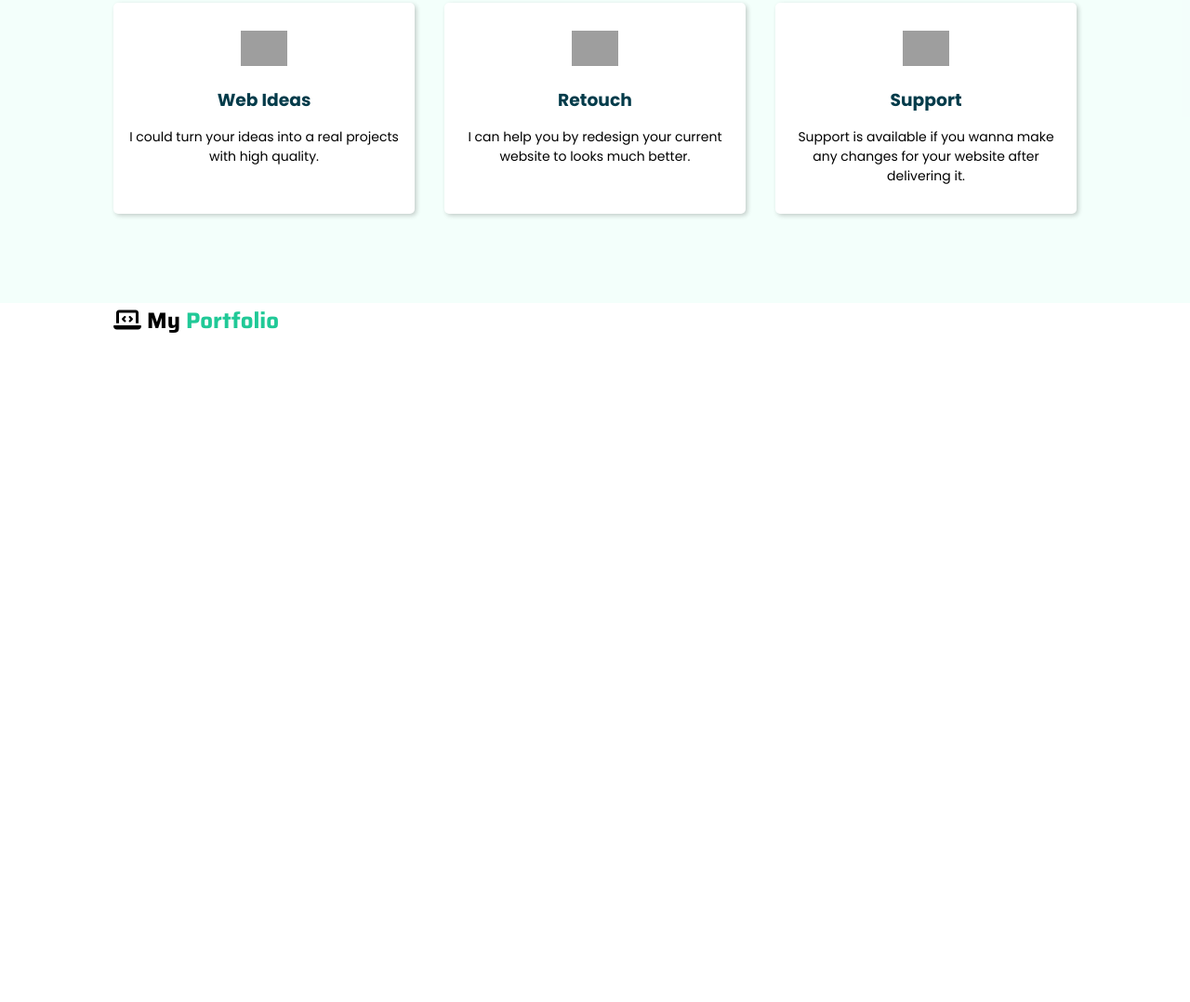
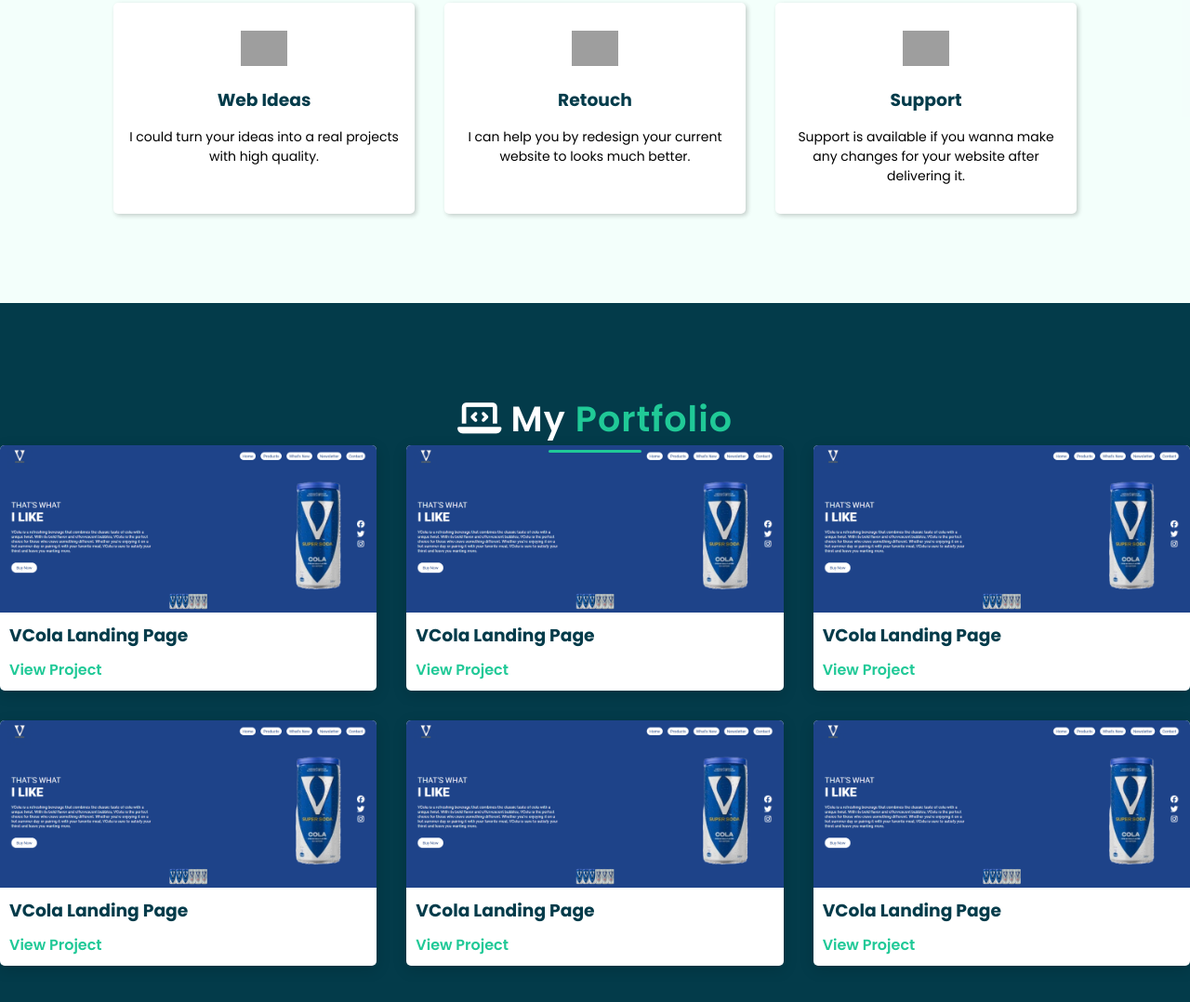
Before and after one commit to Ammar-yasser171/Ammar-Portfolio, a plain HTML site: page index.html in a window 1280 px wide. Shown: the part 2415-3493 px from the top of the page at 93% size. Before the commit the page ends 2779 px from the top, so only its background shows below. Drawn offline with Linux system fonts and the light colour scheme; grey boxes are pictures that could not be loaded.

Commit message:
portfolio section

```diff
--- a/index.html
+++ b/index.html
@@ -161,6 +161,57 @@
                     <span class="text-primary">Portfolio</span>
                 </h2>
             </div>
+            <div class="row">
+                <!-- item 1 -->
+                <div class="item">
+                    <img src="./img/vCola.png" alt="vCola">
+                    <div class="item-content">
+                        <h3>VCola Landing Page</h3>
+                        <a href="https://ammar-yasser171.github.io/VCola-Landing-Page/" target="_blank">View Project</a>
+                    </div>
+                </div>
+                <!-- item 2 -->
+                <div class="item">
+                    <img src="./img/vCola.png" alt="vCola">
+                    <div class="item-content">
+                        <h3>VCola Landing Page</h3>
+                        <a href="https://ammar-yasser171.github.io/VCola-Landing-Page/" target="_blank">View Project</a>
+                    </div>
+                </div>
+                <!-- item 3 -->
+                <div class="item">
+                    <img src="./img/vCola.png" alt="vCola">
+                    <div class="item-content">
+                        <h3>VCola Landing Page</h3>
+                        <a href="https://ammar-yasser171.github.io/VCola-Landing-Page/" target="_blank">View Project</a>
+                    </div>
+                </div>
+                <!-- item 4 -->
+                <div class="item">
+                    <img src="./img/vCola.png" alt="vCola">
+                    <div class="item-content">
+                        <h3>VCola Landing Page</h3>
+                        <a href="https://ammar-yasser171.github.io/VCola-Landing-Page/" target="_blank">View Project</a>
+                    </div>
+                </div>
+                <!-- item 5 -->
+                <div class="item">
+                    <img src="./img/vCola.png" alt="vCola">
+                    <div class="item-content">
+                        <h3>VCola Landing Page</h3>
+                        <a href="https://ammar-yasser171.github.io/VCola-Landing-Page/" target="_blank">View Project</a>
+                    </div>
+                </div>
+                <!-- item 6 -->
+                <div class="item">
+                    <img src="./img/vCola.png" alt="vCola">
+                    <div class="item-content">
+                        <h3>VCola Landing Page</h3>
+                        <a href="https://ammar-yasser171.github.io/VCola-Landing-Page/" target="_blank">View Project</a>
+                    </div>
+                </div>
+
+            </div>
          </section>
     </main>
 </body>
--- a/style.css
+++ b/style.css
@@ -149,12 +149,13 @@ header .header-content .social a:hover {
     margin: auto;
     padding: 0 2rem;
 }
-#about,#skills,#services{
+#about,#skills,#services,#portfolio{
     padding: 6rem 0;
 }
 #about h1,
 #skills h2,
-#services h2{
+#services h2,
+#portfolio h2{
     text-align: center;
     font-size: 38px;
     font-weight: 600;
@@ -199,7 +200,8 @@ header .header-content .social a:hover {
 #skills {
     background-color: var(--primary-color);
 }
-#skills h2{
+#skills h2,
+#portfolio h2{
     color: #fff;
     font-family: 'Poppins', sans-serif;
 }
@@ -270,3 +272,45 @@ header .header-content .social a:hover {
 #services .row .item img{
     width: 50px;
 }
+#portfolio{
+    background-color: var(--primary-color);
+}
+
+#portfolio .row{
+    display: grid;
+    grid-template-columns: repeat(3, 1fr);
+    justify-content: center;
+    align-items: center;
+    gap: 2rem;
+}
+#portfolio .row .item{
+    background: #fff;
+    border-radius: 5px;
+    overflow: hidden;
+    box-shadow: 0 4px 15px rgba(0,0,0,0.15);
+    transition: 0.3s;
+}
+
+#portfolio .row .item:hover{
+    transform: translateY(-10px);
+}
+
+#portfolio .row .item img{
+    width: 100%;
+    height: 180px;
+    object-fit: cover;
+    display: block;
+}
+#portfolio .row .item .item-content{
+    padding: 10px;
+}
+
+#portfolio .row .item .item-content h3{
+    margin-bottom: 10px;
+    color: var(--primary-color);
+}
+
+#portfolio .row .item .item-content a{
+    color: var(--secondary-color);
+    font-weight: 600;
+}
```
Also changed, not shown: img/vCola.png (added).
